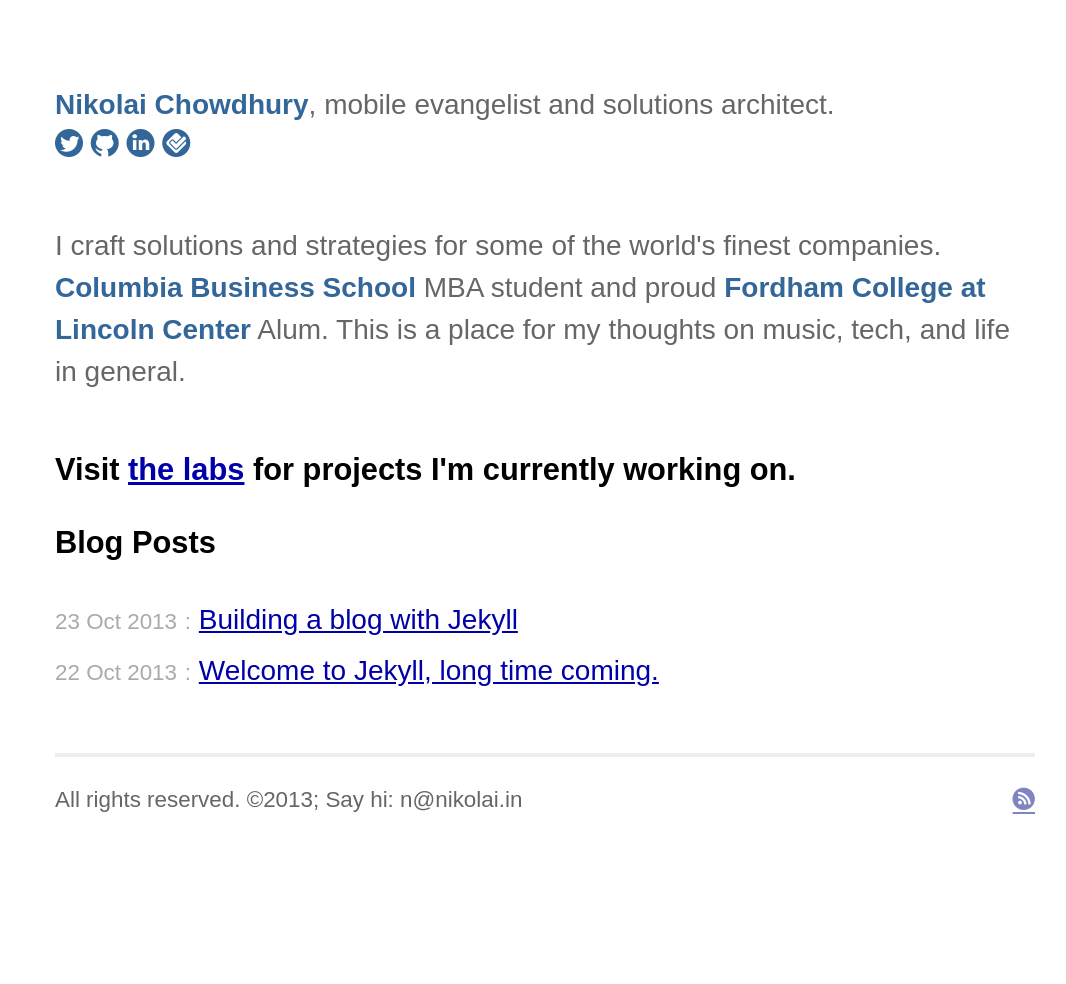
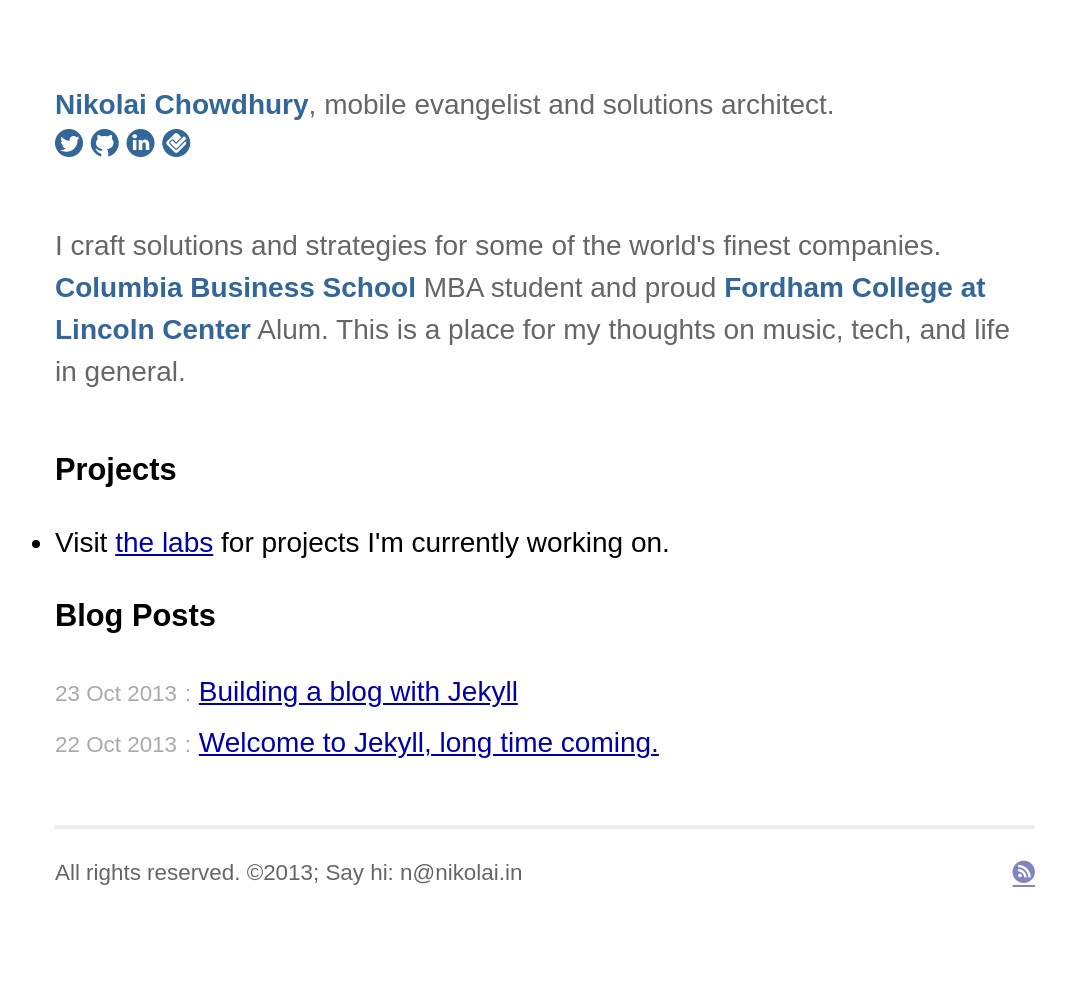
Before and after one commit to chowdhury/nikolai.in, a Jekyll site: the page built from index.html, in a window 1280 px wide. Shown: the whole page, without its empty margins (95-1161 px from the left). Built offline with Jekyll 4.4.1, drawn with Linux system fonts in a browser that asks for light colours; some web fonts are replaced.

Commit message:
labs update

```diff
--- a/index.html
+++ b/index.html
@@ -6,7 +6,10 @@ title: Nikolai Chowdhury
 <div class="title">I craft solutions and strategies for some of the world's finest companies. <a href="http://gsb.columbia.edu/">Columbia Business School</a> MBA student and proud <a href="http://fordham.edu/fclc">Fordham College at Lincoln Center</a> Alum. This is a place for my thoughts on music, tech, and life in general.</div>
 
 <div class="home">
-	<h1>Visit <a href="labs.nikolai.in">the labs</a> for projects I'm currently working on.</h1>
+	<h1>Projects</h1>
+	<ul>
+		<li>Visit <a href="labs.nikolai.in">the labs</a> for projects I'm currently working on.</li>
+	</ul>
 </div>
 
 <div class="home">
```
